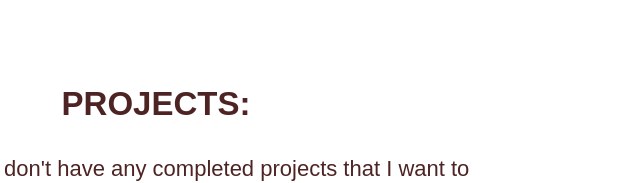
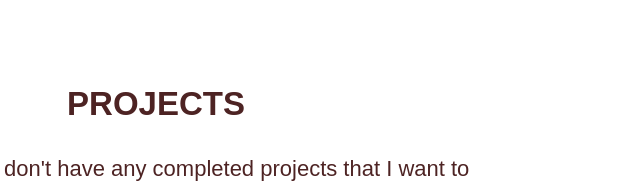
Before and after one commit to veremeichik777/rsschool-cv, a plain HTML site: page index.html in a window 1280 px wide. Shown: the part 1427-1610 px from the top of the page, 509-1149 px from the left. Drawn offline with Linux system fonts and the light colour scheme; a web font is replaced by a local one.

Commit message:
fix: update html

```diff
--- a/index.html
+++ b/index.html
@@ -96,7 +96,7 @@
       <div class="projects">
         <section class="projects__content" id="projects">
           <h2 class="projects__title">
-            PROJECTS:
+            PROJECTS
           </h2>
           <p class="projects__text">
             At the moment I don't have any completed projects that I want to
```
